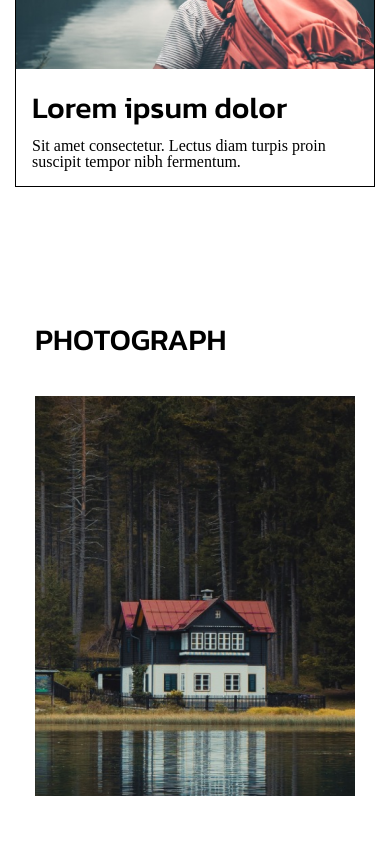
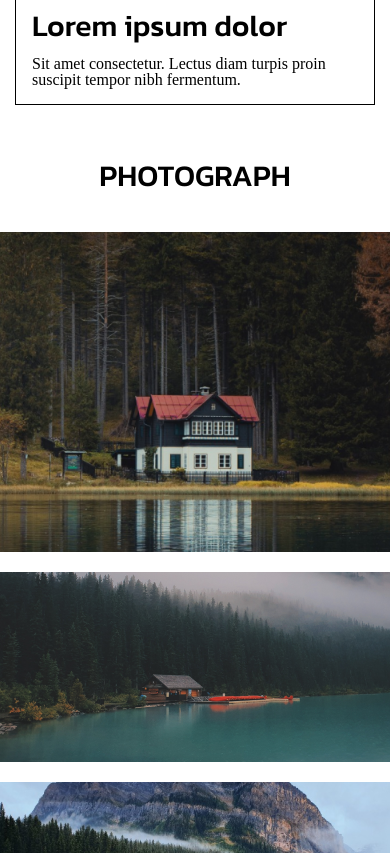
Before and after one commit to Bekar-T/AoDI_Task_9, a plain HTML site: page index.html in a window 390 px wide. Shown: the part 1147-2000 px from the top of the page. Drawn offline with Linux system fonts and the light colour scheme; a web font is replaced by a local one.

Commit message:
Completed everything

```diff
--- a/css/laptop.css
+++ b/css/laptop.css
@@ -5,28 +5,29 @@
     #card_div article:last-child {
         display: none;
     }
+
     #card_div article {
         max-width: 50%;
     }
 
     /* section 3 */
 
-    #section_3 div{
+    #images_div {
         flex-direction: column;
     }
 
-    #img_big{
+    #img_big {
         width: 100%;
     }
 
-    #small_image_div{
+    #small_image_div {
         flex-direction: row;
-        flex-wrap: nowrap;
         width: 100%;
         height: 200px;
     }
 
-    #small_image_1, #small_image_2{
+    #small_image_1,
+    #small_image_2 {
         width: 50%;
     }
 }
--- a/css/mobile.css
+++ b/css/mobile.css
@@ -1,4 +1,10 @@
 @media (max-width: 480px) {
+    #sub_main {
+        row-gap: 48px;
+    }
+
+    /* section 1 */
+
     #section_1 h2 {
         font-size: 32px;
         line-height: 40px;
@@ -8,4 +14,16 @@
         font-size: 14px;
         line-height: 22px;
     }
+
+    /* section 3 */
+
+    #small_image_div {
+        flex-direction: column;
+        height: 400px;
+    }
+
+    #small_image_1,
+    #small_image_2 {
+        width: 100%;
+    }
 }
--- a/css/style.css
+++ b/css/style.css
@@ -126,7 +126,7 @@ h3 {
 
 /* section 3 */
 
-#section_3{
+#section_3 {
     display: flex;
     flex-direction: column;
     row-gap: 34px;
@@ -134,38 +134,49 @@ h3 {
     column-gap: 20px;
 }
 
-#section_3 div{
+#images_div {
     display: flex;
+    width: 100%;
     column-gap: 20px;
     row-gap: 20px;
 }
 
-#img_big{
+#img_big {
     background-image: url("../images/Rectangle_25.png");
     background-position: center;
+    background-size: cover;
     width: 66%;
     height: 400px;
 }
 
-#small_image_div{
+#small_image_div {
     display: flex;
     flex-direction: column;
     width: 33%;
     height: 400px;
     row-gap: 20px;
+    column-gap: 20px;
 }
 
-#small_image_1{
+#small_image_1 {
     background-image: url("../images/Rectangle_15.png");
+    width: 100%;
+    height: 190px;
+    background-position: center;
+    background-size: cover;
 }
 
-#small_image_2{
+#small_image_2 {
     background-image: url("../images/Rectangle_17.png");
+    width: 100%;
+    height: 190px;
+    background-position: center;
+    background-size: cover;
 }
 
 /* footer */
 
-footer{
+footer {
     display: flex;
     justify-content: center;
     align-items: center;
--- a/css/tablet.css
+++ b/css/tablet.css
@@ -1,4 +1,10 @@
-@media (max-width: 800px) {
+@media (max-width: 750px) {
+    #sub_main {
+        row-gap: 80px;
+    }
+
+    /* header */
+
     header nav ul li {
         display: none;
     }
@@ -7,9 +13,13 @@
         display: inline;
     }
 
+    /* section 1 */
+
     #section_1 {
         height: 438px;
     }
+
+    /* section 2 */
 
     #section_2 {
         align-items: center;
@@ -33,4 +43,15 @@
     #card_div article {
         max-width: 100%;
     }
+
+    /* section 3 */
+
+    #section_3 {
+        align-items: center;
+        width: 100%;
+    }
+
+    #img_big {
+        height: 320px;
+    }
 }
--- a/index.html
+++ b/index.html
@@ -19,7 +19,9 @@
         <!-- header -->
 
         <header>
-            <img id="burger" src="images/Vector.svg">
+            <a id="burger" href="">
+                <img src="images/Vector.svg">
+            </a>
             <a href="index.html"><img src="images/Frame 25.png"></a>
             <nav>
                 <ul>
@@ -73,7 +75,7 @@
 
             <section id="section_3">
                 <h3>PHOTOGRAPH</h3>
-                <div>
+                <div id="images_div">
                     <article id="img_big"></article>
                     <div id="small_image_div">
                         <article id="small_image_1"></article>
```
